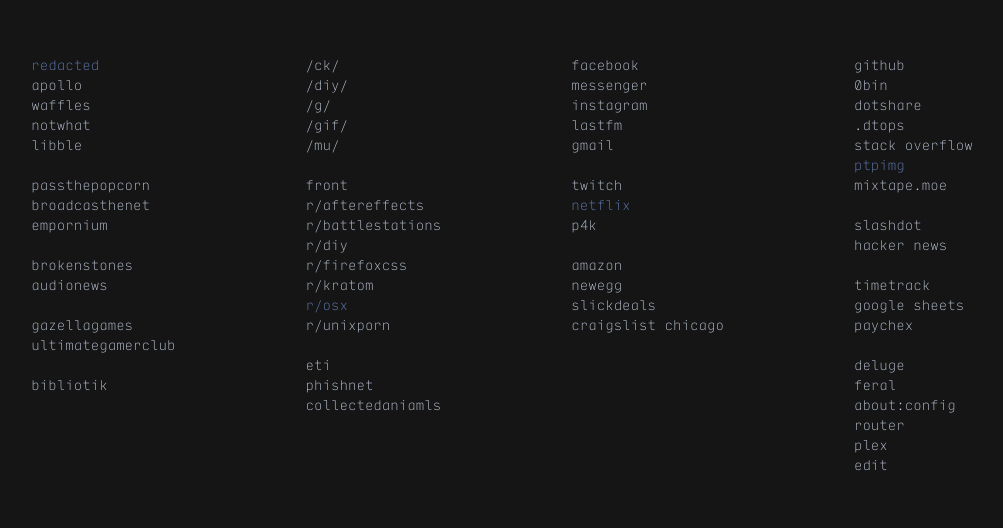
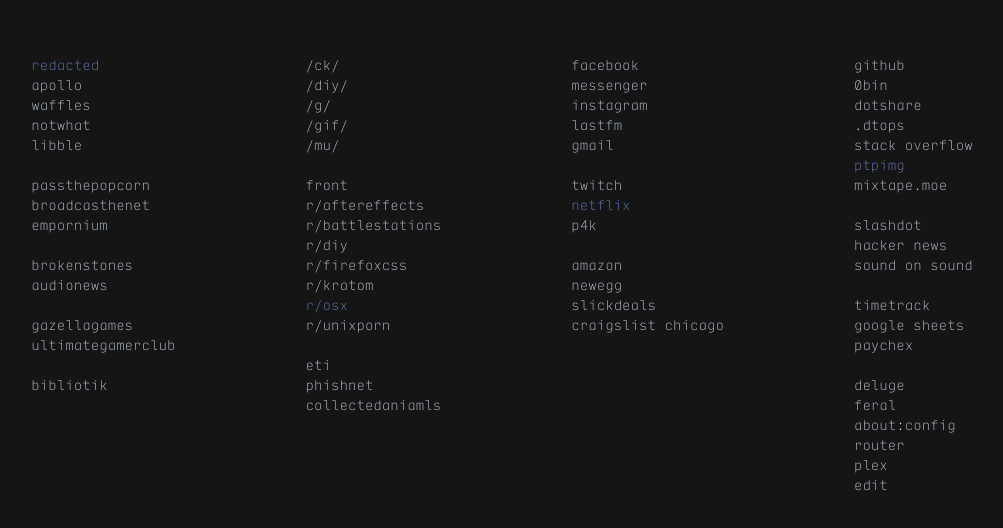
Before and after one commit to WatermelonDriveway/website, a plain HTML site: page startpage.html in a window 1280 px wide. Shown: the part 198-726 px from the top of the page, without its empty margins (143-1146 px from the left). Drawn offline with Linux system fonts and the light colour scheme.

Commit message:
Update startpage.html

```diff
--- a/startpage.html
+++ b/startpage.html
@@ -211,6 +211,7 @@ body {
 <br>
           <li><a href="https://slashdot.org/">slashdot</a></li>
           <li><a href="https://thehackernews.com/">hacker news</a></li>
+          <li><a href="https://www.soundonsound.com/">sound on sound</a></li>
 <br>
           <li><a href="https://timetrack.conferencetech.com">timetrack</a></li>
           <li><a href="https://docs.google.com/spreadsheets/u/0/">google sheets</a></li>
```
